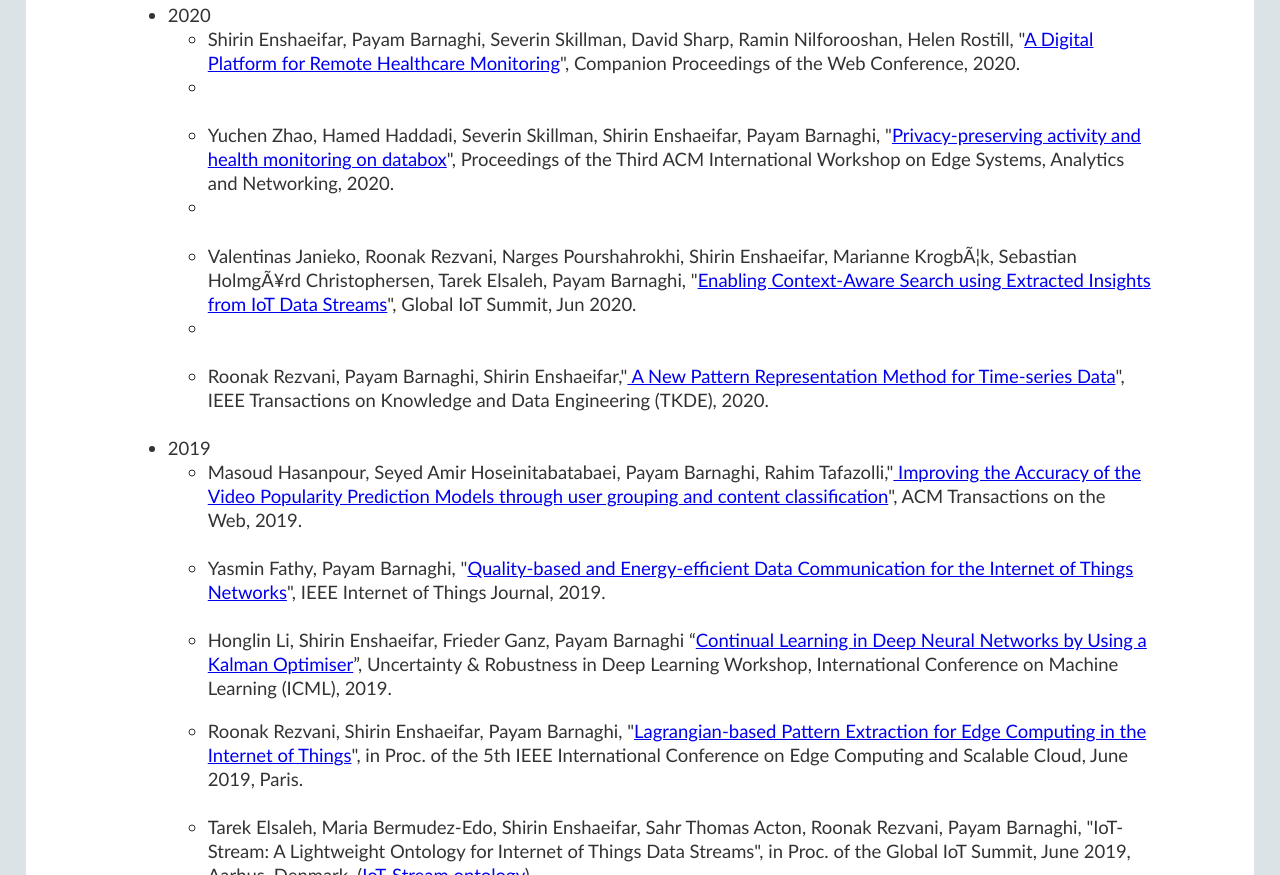
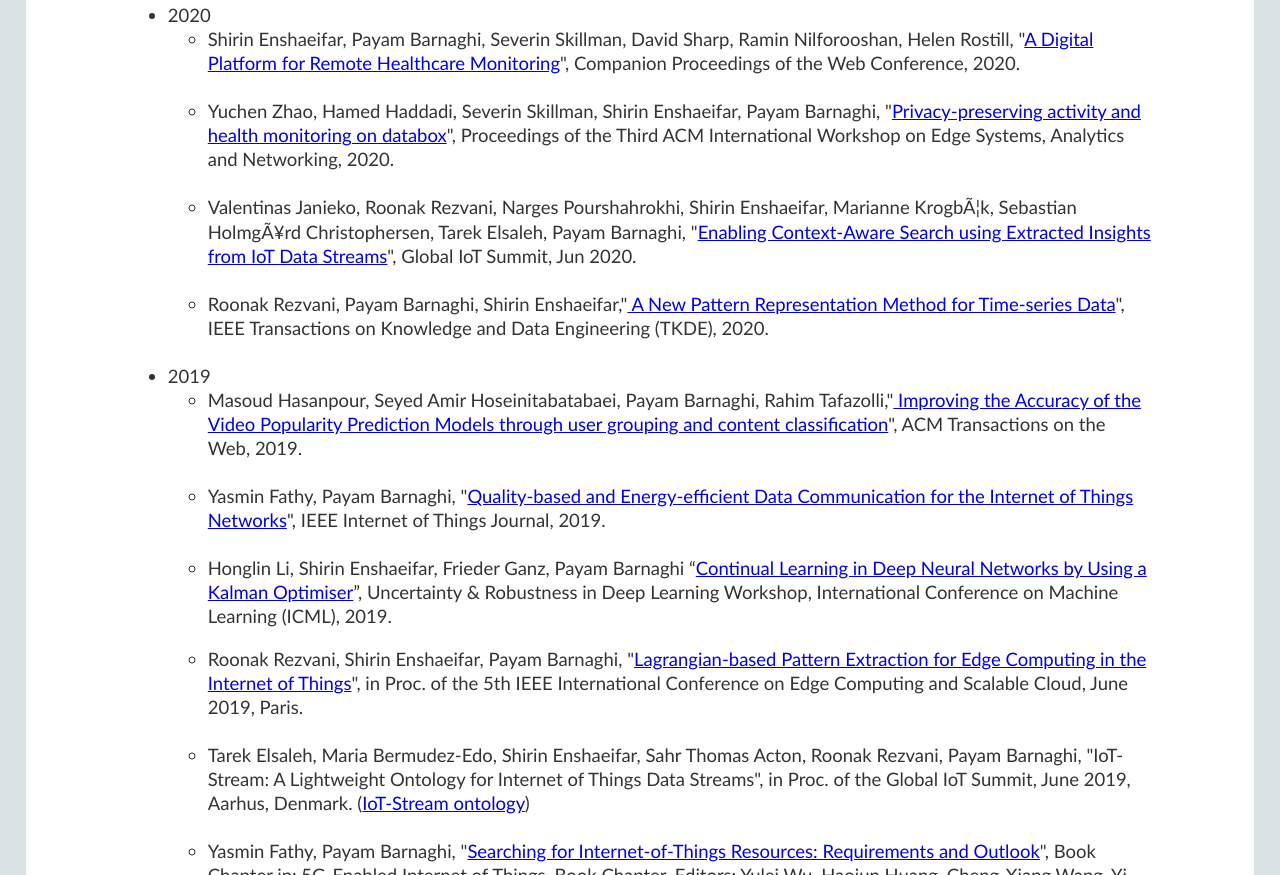
Before and after one commit to PBarnaghi/pbarnaghi.github.io, a plain HTML site: page index.html in a window 1280 px wide. Shown: the part 4236-5111 px from the top of the page. Drawn offline with Linux system fonts and the light colour scheme.

Commit message:
Update index.html

```diff
--- a/index.html
+++ b/index.html
@@ -330,19 +330,19 @@ Scholar</a><br>
       <li>2020</li>
         <ul>
               <li> Shirin Enshaeifar, Payam Barnaghi, Severin Skillman, David Sharp, Ramin Nilforooshan, Helen Rostill, "<a href="https://dl.acm.org/doi/fullHtml/10.1145/3366424.3383541">A Digital Platform for Remote Healthcare Monitoring</a>", Companion Proceedings of the Web Conference, 2020.
-              <li>
+              </li>
 
           </ul>
         <br>
         <ul>
               <li> Yuchen Zhao, Hamed Haddadi, Severin Skillman, Shirin Enshaeifar, Payam Barnaghi, "<a href="https://haddadi.github.io/papers/edgesys20-final6.pdf">Privacy-preserving activity and health monitoring on databox</a>", Proceedings of the Third ACM International Workshop on Edge Systems, Analytics and Networking, 2020.
-              <li>
+              </li>
 
           </ul>
         <br>
           <ul>
               <li> Valentinas Janieko, Roonak Rezvani, Narges Pourshahrokhi, Shirin Enshaeifar, Marianne Krogbæk, Sebastian Holmgård Christophersen, Tarek Elsaleh, Payam Barnaghi, "<a href="http://epubs.surrey.ac.uk/857066/1/1570637262.pdf">Enabling Context-Aware Search using Extracted Insights from IoT Data Streams</a>", Global IoT Summit, Jun 2020.
-              <li>
+              </li>
 
           </ul>
         <br>
```
